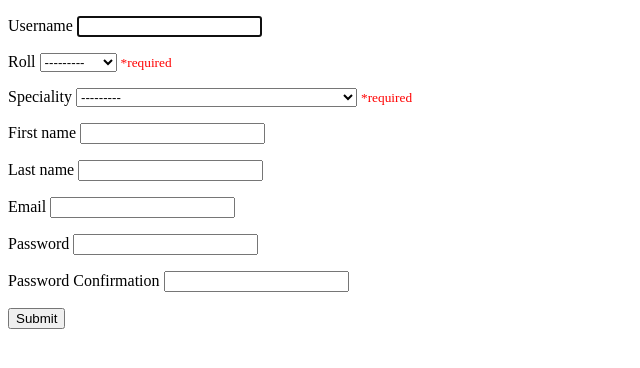
After one commit to lrodri14/Meditracker, a Django app: page /accounts/signup/ in a window 1280 px wide. The commit adds this page. Shown: the top 368 px of the page, without its empty margins (0-640 px from the left). Run offline with Django 3.2, Linux system fonts and the light colour scheme.

Commit message:
Adding Authentication Views

```diff
--- a/accounts/forms.py
+++ b/accounts/forms.py
@@ -1,7 +1,8 @@
-from django.forms import forms
+from django import forms
 from django.contrib.auth.forms import UserCreationForm as CreationForm
 from django.contrib.auth.forms import UserChangeForm as ChangeForm
 from django.contrib.auth.forms import ReadOnlyPasswordHashField
+from django.contrib.auth.models import User
 from .models import CustomUser
 
 
@@ -15,3 +16,15 @@ class UserChangeForm(ChangeForm):
 
     class Meta(ChangeForm.Meta):
         model = CustomUser
+
+
+class SignUpForm(CreationForm):
+    first_name = forms.CharField(max_length=100, required=True)
+    last_name = forms.CharField(max_length=100, required=True)
+    email = forms.EmailField()
+    roll = forms.Select()
+    speciality = forms.Select()
+
+    class Meta:
+        model = CustomUser
+        fields = ('username', 'first_name', 'last_name', 'email', 'password1', 'password2', 'roll', 'speciality')
--- a/accounts/models.py
+++ b/accounts/models.py
@@ -6,8 +6,8 @@ from django.contrib.auth.models import AbstractUser
 class CustomUser(AbstractUser):
 
     ROLL_CHOICES = (
-        ('D', 'DOCTOR'),
-        ('A', 'ASSISTANT'),
+        ('D', 'Doctor'),
+        ('A', 'Assistant'),
     )
     SPECIALITY_CHOICES = (
         ('A&I', 'ALLERGY & IMMUNOLOGY'),
--- /dev/null
+++ b/accounts/templates/accounts/change_password_done.html
@@ -0,0 +1,5 @@
+{%extends 'base.html'%}
+{%block body_block%}
+    <p>Password change satisfied.</p>
+    <p>You'll be redirected to homepage briefly...</p>
+{%endblock%}
--- /dev/null
+++ b/accounts/templates/accounts/password_reset.txt
@@ -0,0 +1 @@
+ Someone asked for password reset for email {{ email }}. Follow the link below: {{ protocol}}://{{ domain }}{% url 'password_reset_confirm' uidb64=uid
--- /dev/null
+++ b/accounts/templates/accounts/password_reset_complete.html
@@ -0,0 +1,4 @@
+{%extends 'base.html'%}
+{%block body_block%}
+    <p>You're password has been resetted successfully, please <a href="{%url 'accounts:login'%}">Sign In</a></p>
+{%block endblock%}
--- /dev/null
+++ b/accounts/templates/accounts/password_reset_email.html
@@ -0,0 +1,4 @@
+{% extends 'base.html'%}
+{%block body_block%}
+     Someone asked for password reset for email {{ email }}. Follow the link below: {{ protocol}}://{{ domain }}{% url 'password_reset_confirm' uidb64=uid token=token %}
+{%endblock%}
--- /dev/null
+++ b/accounts/templates/accounts/signup.html
@@ -0,0 +1,23 @@
+{%extends 'base.html'%}
+{% block body_block %}
+<form method="POST">
+    {%csrf_token%}
+    <p>{{form.username.label}} {{form.username}}</p>
+    <p>{{form.roll.label}} {{form.roll}} <span><small style="color:red">*required</small></span></p>
+    <p>{{form.speciality.label}} {{form.speciality}} <span><small style="color:red">*required</small></p>
+    <p>{{form.first_name.label}} {{form.first_name}}</p>
+    <p>{{form.last_name.label}} {{form.last_name}}</p>
+    <p>{{form.email.label}} {{form.email}}</p>
+    <p>{{form.password1.label}} {{form.password1}}</p>
+    <p>Password Confirmation {{form.password2}}</p>
+    {%if form.errors%}
+        {%for error in form.username.errors%}
+            <p>{{error}}</p>
+        {%endfor%}
+        {%for error in form.password2.errors%}
+            <p>{{error}}</p>
+        {%endfor%}
+    {%endif%}
+    <button type="submit">Submit</button>
+</form>
+{% endblock %}
--- /dev/null
+++ b/accounts/urls.py
@@ -0,0 +1,16 @@
+from django.urls import path
+from .views import Login, Logout, ChangePassword, ChangePasswordDone, PasswordReset, PasswordResetDone, \
+    PasswordResetConfirm, PasswordResetComplete, signup
+
+app_name = 'accounts'
+urlpatterns = [
+    path('login/', Login.as_view(), name='login'),
+    path('logout/', Logout.as_view(), name='logout'),
+    path('change_password/', ChangePassword.as_view(), name='change_password'),
+    path('change_password_done/', ChangePasswordDone.as_view(), name='change_password_done'),
+    path('password_reset/', PasswordReset.as_view(), name='password_reset'),
+    path('password_reset_done/', PasswordResetDone.as_view(), name='password_reset_done'),
+    path('password_reset_confirm/<uidb64>/<token>/', PasswordResetConfirm.as_view(), name='password_reset_confirm'),
+    path('password_reset_complete/', PasswordResetComplete.as_view(), name='password_reset_complete'),
+    path('signup/', signup, name='signup'),
+]
--- a/accounts/views.py
+++ b/accounts/views.py
@@ -1,3 +1,54 @@
-from django.shortcuts import render
+from django.shortcuts import render,redirect
+from django.urls import reverse_lazy
+from django.contrib.auth.views import LoginView, LogoutView, PasswordChangeView, PasswordChangeDoneView, PasswordResetView, PasswordResetDoneView, PasswordResetCompleteView, PasswordResetConfirmView
+from django.contrib.auth import login,authenticate
+from .forms import SignUpForm
+# Create your views here.
 
-# Create your views here.
+
+class Login(LoginView):
+    template_name = 'accounts/login.html'
+
+
+class Logout(LogoutView):
+    pass
+
+
+class ChangePassword(PasswordChangeView):
+    template_name = 'accounts/change_password.html'
+    success_url = reverse_lazy('accounts:change_password_done')
+
+
+class ChangePasswordDone(PasswordChangeDoneView):
+    template_name = 'accounts/change_password_done.html'
+
+
+class PasswordReset(PasswordResetView):
+    template_name = 'accounts/password_reset.html'
+    email_template_name = 'accounts/password_reset_email.html'
+    subject_template_name = 'accounts/password_reset.txt'
+    success_url = reverse_lazy('accounts:password_reset_done')
+
+
+class PasswordResetDone(PasswordResetDoneView):
+    template_name = 'accounts/password_reset_done.html'
+
+
+class PasswordResetConfirm(PasswordResetConfirmView):
+    template_name = 'accounts/password_reset_confirm.html'
+    success_url = reverse_lazy('accounts:password_reset_complete')
+
+
+class PasswordResetComplete(PasswordResetCompleteView):
+    template_name = 'accounts/password_reset_complete.html'
+
+
+def signup(request):
+    if request.method == 'POST':
+        form = SignUpForm(request.POST)
+        if form.is_valid():
+            form.save()
+            return redirect('accounts:login')
+    else:
+        form = SignUpForm()
+    return render(request, 'accounts/signup.html', {'form': form})
--- a/main/views.py
+++ b/main/views.py
@@ -1,7 +1,7 @@
 from django.shortcuts import render
+from django.contrib.auth.decorators import login_required
 
 # Create your views here.
-
 
 def main(request):
     template = 'main/main.html'
--- a/meditracker/urls.py
+++ b/meditracker/urls.py
@@ -18,5 +18,6 @@ from django.urls import path,include
 
 urlpatterns = [
     path('', include('main.urls')),
+    path('accounts/',include('accounts.urls')),
     path('admin/', admin.site.urls),
 ]
--- /dev/null
+++ b/templates/base.html
@@ -0,0 +1,11 @@
+<!DOCTYPE html>
+<html lang="en">
+<head>
+    <meta charset="UTF-8">
+    <title></title>
+</head>
+<body>
+    {%block body_block%}
+    {%endblock%}
+</body>
+</html>
```
Also changed, not shown: accounts/templates/accounts/change_password.html (added, +8 -0 lines), accounts/templates/accounts/login.html (added, +12 -0 lines), accounts/templates/accounts/password_reset.html (added, +8 -0 lines), accounts/templates/accounts/password_reset_confirm.html (added, +13 -0 lines), accounts/templates/accounts/password_reset_done.html (added, +12 -0 lines), main/templates/main/main.html (+6 -2 lines), meditracker/settings.py (+8 -2 lines), db.sqlite3.
